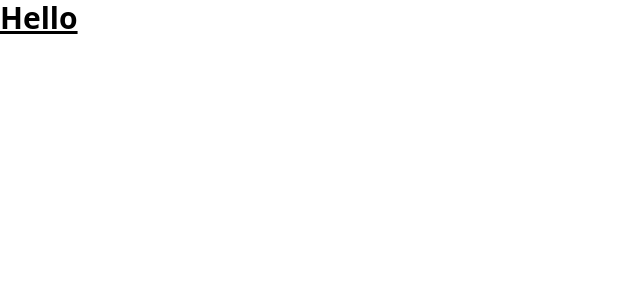
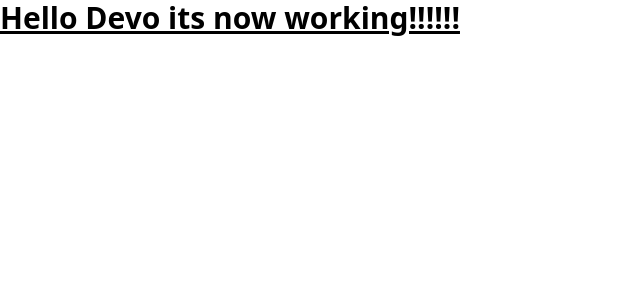
Before and after one commit to Angemichel12/growtogether, a React (Create React App) app in the folder frontend/: page / in a window 1280 px wide. Shown: the top 300 px of the page, without its empty margins (0-640 px from the left). Built offline with nearby package versions, Linux system fonts and the light colour scheme.

Commit message:
make change

```diff
--- a/frontend/src/App.js
+++ b/frontend/src/App.js
@@ -1,11 +1,13 @@
 import { Routes, Route } from "react-router-dom"
 import './App.css';
 import Home from './components/Home.jsx'
+import { Login } from "./components/pages/Login";
 function App() {
   return (
     <div className="App">
       <Routes>
         <Route path="/" element={ <Home/> } />
+        <Route path="/login" element={<Login/>}/>
       </Routes>
     </div>
   );
--- a/frontend/src/components/Home.jsx
+++ b/frontend/src/components/Home.jsx
@@ -3,7 +3,7 @@ import React from 'react'
 function Home() {
   return (
     <div>
-      <h1 className='underline font-bold text-3xl'>Hello</h1>
+      <h1 className='underline font-bold text-3xl'>Hello Devo its now working!!!!!!</h1>
     </div>
   )
 }
--- a/frontend/src/index.js
+++ b/frontend/src/index.js
@@ -7,9 +7,11 @@ import { BrowserRouter } from "react-router-dom";
 
 const root = ReactDOM.createRoot(document.getElementById('root'));
 root.render(
-  <BrowserRouter>
-    <App />
-  </BrowserRouter>,
+  <React.StrictMode>
+     <BrowserRouter>
+       <App />
+     </BrowserRouter>
+  </React.StrictMode>
 );
 
 // If you want to start measuring performance in your app, pass a function
```
